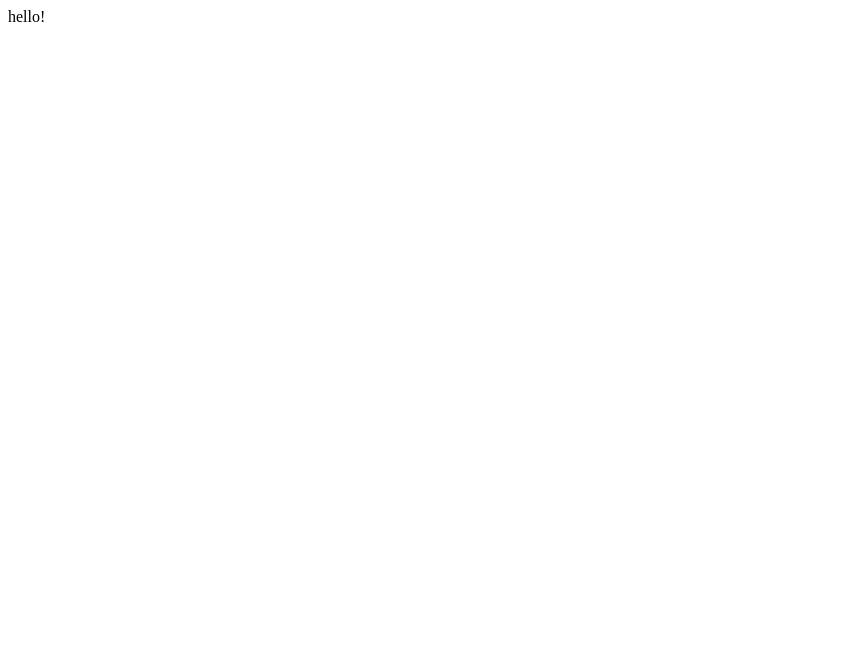
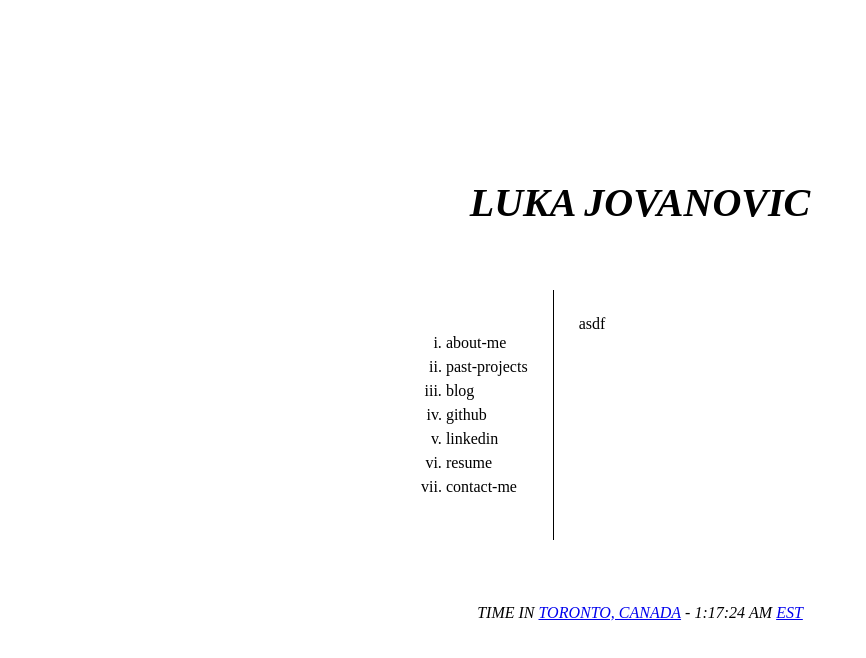
Before and after one commit to lukajvnic/lukajvnic.github.io, a plain HTML site: page index.html in a window 1280 px wide. Shown: the whole page, without its empty margins (0-866 px from the left). Drawn offline with Linux system fonts and the light colour scheme; no server answers.

Commit message:
created barebones landing page

```diff
--- a/index.html
+++ b/index.html
@@ -3,9 +3,40 @@
 	<head>
 		<meta charset="utf-8">
 		<meta name="viewport" content="width=device-width, initial-scale=1">
+		<link rel="stylesheet" href="./styles/index.css">
 		<title>LUKA JOVANOVIC</title>
+		<script src="./js/index.js"></script>
 	</head>
 	<body>
-		hello!
+		<div class="full-name">
+			LUKA JOVANOVIC
+		</div>
+		<div class="content">
+			<div class="grid-container">
+				<div class="grid-item menu">
+					<!-- <span class="heading">menu-select</span> -->
+					<ol type="i">
+						<li>about-me</li>
+						<li>past-projects</li>
+						<li>blog</li>
+						<li>github</li>
+						<li>linkedin</li>
+						<li>resume</li>
+						<li>contact-me</li>
+					</ol>
+				</div>
+				<div class="grid-item art-container">
+					<div class="art">
+						asdf
+					</div>
+				</div>
+			</div>
+		</div>
+		<div class="footer">
+			TIME IN&nbsp;
+			<a href="https://www.google.com/maps/@43.6550562,-79.388847,12.86z?entry=ttu&g_ep=EgoyMDI1MDYxNi4wIKXMDSoASAFQAw%3D%3D" target="_blank">TORONTO, CANADA</a>
+			&nbsp;-&nbsp;<span id="time">8:52:00</span>&nbsp;<span id="ampm">PM</span>
+			&nbsp;<a id="time-abbreviation" href="https://24timezones.com/time-zone/et" target="_blank">EST</a>
+		</div>
 	</body>
 </html>
--- /dev/null
+++ b/js/index.js
@@ -0,0 +1,35 @@
+const TIME_URL = "http://worldtimeapi.org/api/timezone/America/Toronto"
+
+
+
+window.addEventListener("load", (event) => {
+
+  // get timezone in toronto
+  fetch('http://worldtimeapi.org/api/timezone/America/Toronto')
+  .then(res => res.json())
+  .then(post => {
+    console.log(post);  // logs the title of post #1
+
+    let time_abbrev = document.getElementById("time-abbreviation");
+    time_abbrev.innerHTML = post.abbreviation;
+  })
+  .catch(err => console.error('Error fetching post:', err));
+
+  setInterval(loop, 100);
+});
+
+
+function loop() {
+  const now = new Date();
+
+  let time = document.getElementById("time");
+  let ampm = document.getElementById("ampm");
+
+  const torontoTime = now.toLocaleString('en-CA', {
+    timeZone: 'America/Toronto',
+    hour12: true, // 24-hour format; set to true if you want AM/PM
+  }).split(' ');
+
+  time.innerHTML = torontoTime[1];
+  ampm.innerHTML = torontoTime[2][0].toUpperCase() + torontoTime[2][2].toUpperCase();
+}
--- /dev/null
+++ b/styles/index.css
@@ -0,0 +1,55 @@
+* {
+	font-family: "Times New Roman", Times, serif;;
+}
+
+html {
+	height: 100vh;
+	display: flex;
+	justify-content: center;
+	align-items: center;
+}
+
+.content {
+	display: flex;
+    justify-content: center;
+    align-items: center;
+    margin: 5vw;
+}
+
+.grid-container {
+	display: grid;
+	grid-template-columns: 1fr 2fr;
+}
+
+.full-name {
+	display: flex;
+    justify-content: center;
+    align-items: center;
+	font-size: 250%;
+	font-weight: bold;
+	font-style: italic;
+}
+
+.footer {
+	display: flex;
+    justify-content: center;
+    align-items: center;
+	font-style: italic;
+}
+
+.heading {
+	font-weight: bold;
+}
+
+.grid-item {
+	padding: 25px;
+}
+
+.menu {
+	border-right: 1px solid black;
+	line-height: 1.5;
+}
+
+.art {
+	text-wrap: wrap;
+}
```
